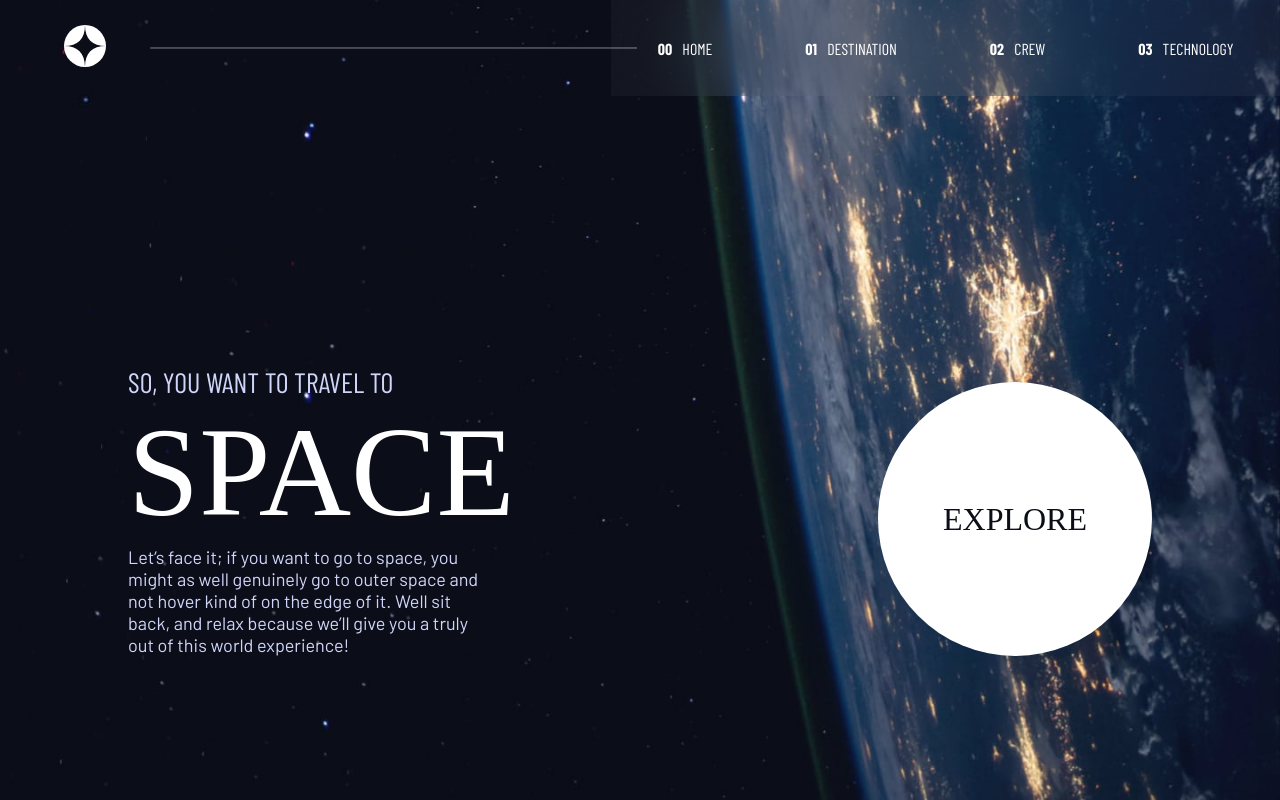
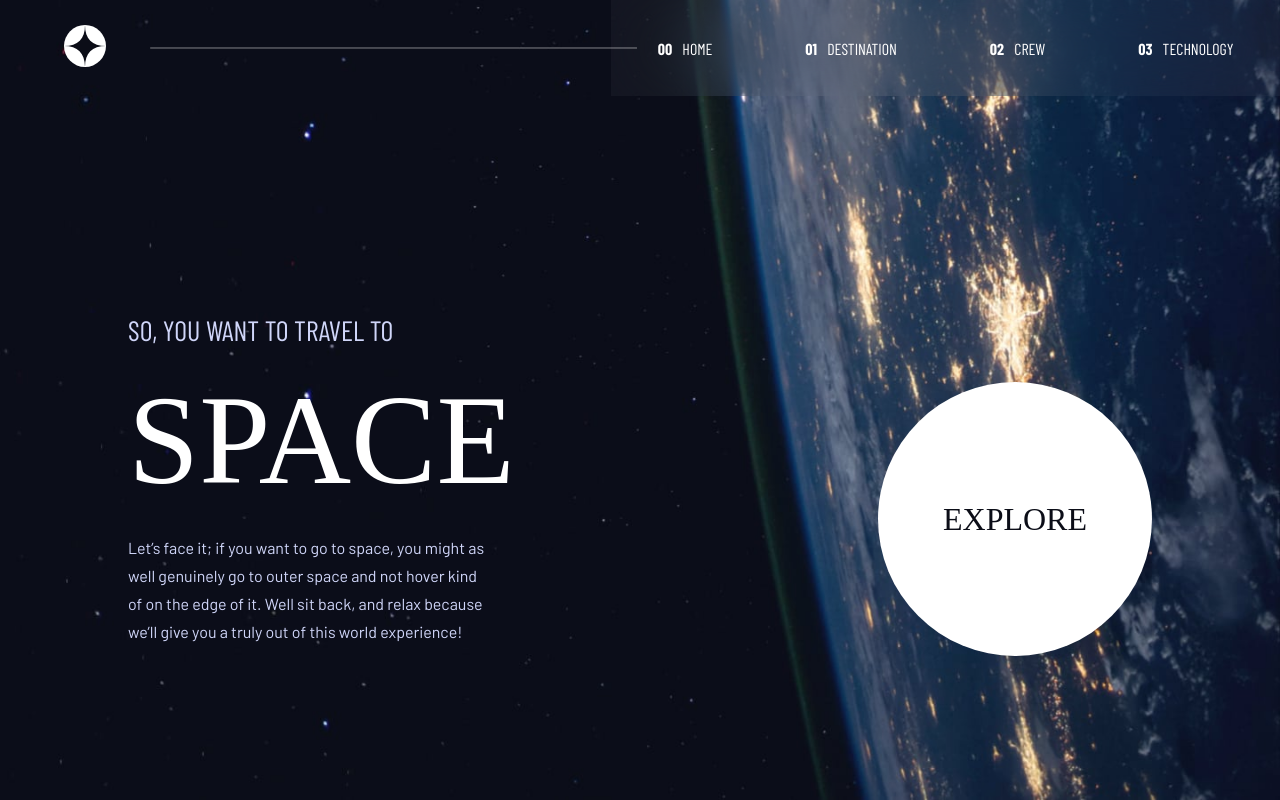
Before and after one commit to Segnities/space-tourism, a React (Vite) app: page / in a window 1280 px wide. Built offline with nearby package versions, Linux system fonts and the light colour scheme; a web font is replaced by a local one.

Commit message:
desktop home page content styles

```diff
--- a/src/pages/Home/assets/css/Home.module.css
+++ b/src/pages/Home/assets/css/Home.module.css
@@ -11,6 +11,10 @@
   justify-content: space-between;
   flex-direction: column;
   width: 35%;
+}
+
+.content > *  {
+  margin: 10px 0;
 }
 
 .content p {
@@ -31,8 +35,9 @@
 }
 
 .content p:last-child {
-  font-size: 18px;
+  font-size: 16px;
   font-family: "Barlow";
+  line-height: 28px;
 }
 
 .explore {
```
